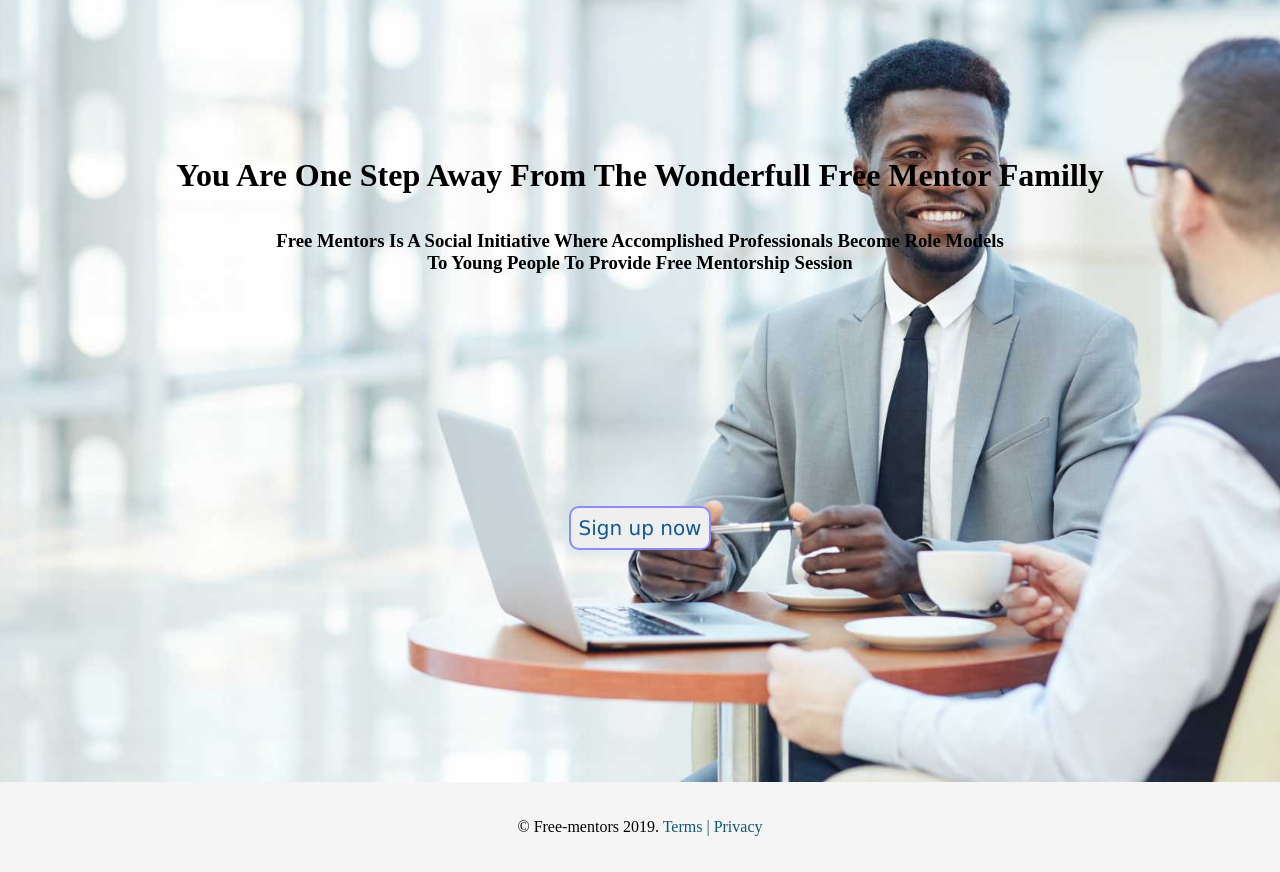
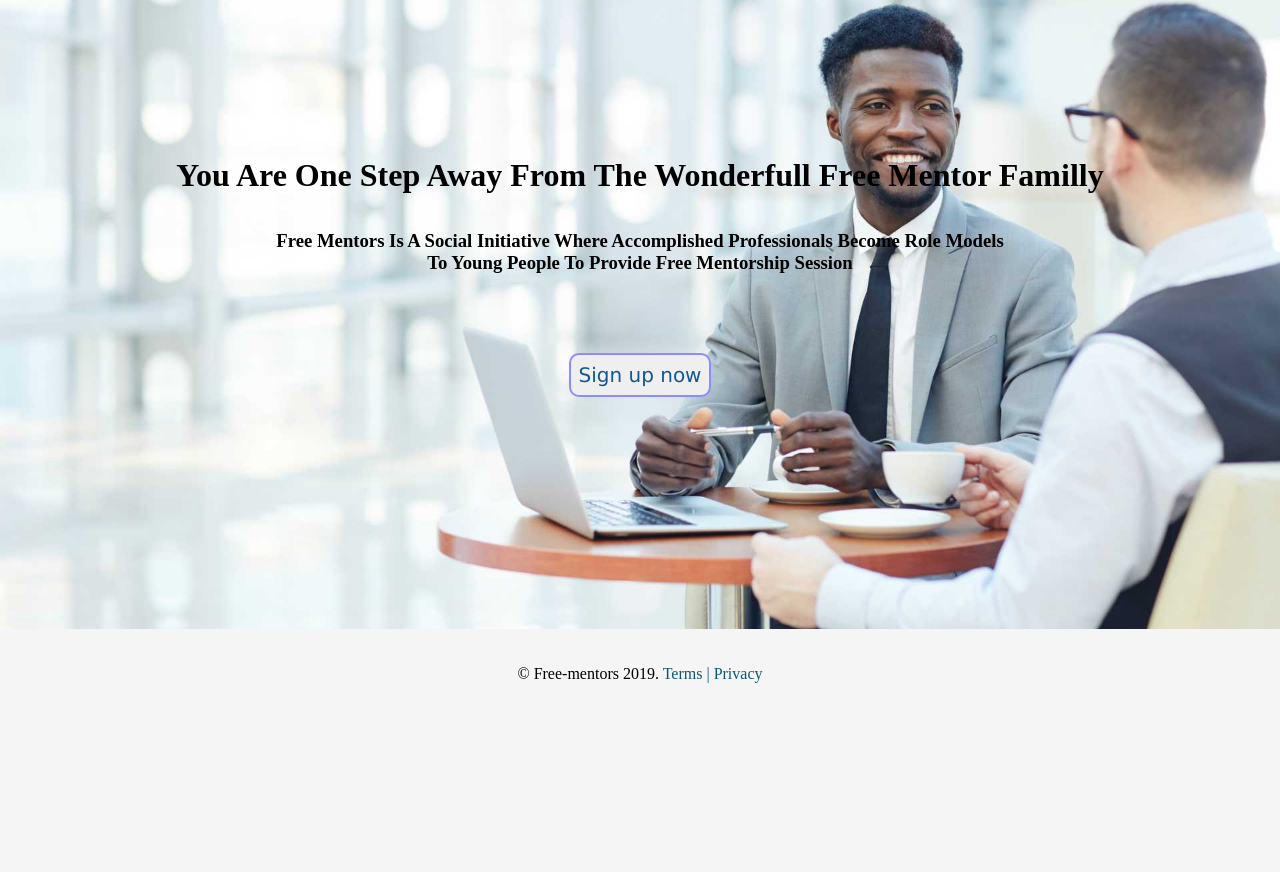
Before and after one commit to Himbaza98/freementor, a website: page index.html in a window 1280 px wide. Shown: the part 43-915 px from the top of the page. After the commit the page ends 800 px from the top, so only its background shows below. Drawn offline with Linux system fonts and the light colour scheme.

Commit message:
bug(fixing homepage): relocating signup button change my css
[finishes #168259991]

```diff
--- a/UI/css/free.mentor.css
+++ b/UI/css/free.mentor.css
@@ -115,7 +115,7 @@ header {
 }
 
 .spacing {
-    padding-top: 18%
+    padding-top: 6%;
 }
 
 nav {
```
